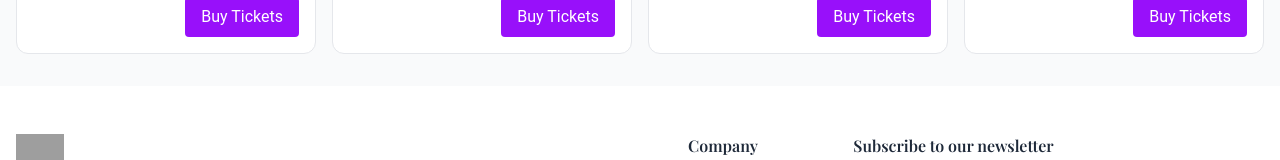
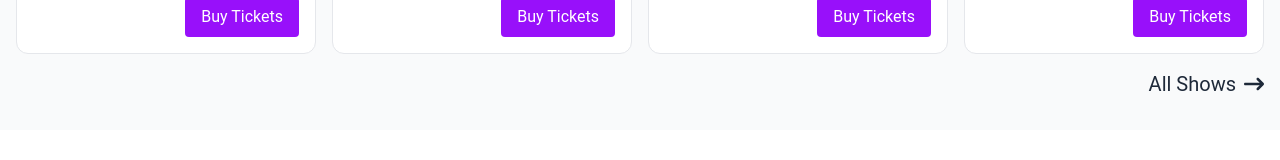
Before and after one commit to ajkacca457/curtain-call, a React (Vite) app in the folder client/: page /shows/100001 in a window 1280 px wide. Shown: the part 2366-2526 px from the top of the page. Built offline with nearby package versions, Linux system fonts and the light colour scheme; no server answers; grey boxes are pictures that could not be loaded; a web font is replaced by a local one.

Commit message:
update curtains call

```diff
--- a/client/src/pages/ShowDetails.jsx
+++ b/client/src/pages/ShowDetails.jsx
@@ -3,6 +3,8 @@ import { useParams } from "react-router-dom";
 import { dummyShowsData, dummyDateTimeData } from "../assets/data";
 import DateSelect from "../components/DateSelect";
 import ShowCard from "../components/ShowCard";
+import { Link } from "react-router-dom";
+import { FaArrowRightLong } from "react-icons/fa6";
 
 const ShowDetails = () => {
   const { id } = useParams();
@@ -110,13 +112,18 @@ const ShowDetails = () => {
         <h1 className="text-3xl font-bold text-left my-8">
           Other shows you can watch:
         </h1>
-          <div className="grid grid-cols-1 sm:grid-cols-2 md:grid-cols-3 lg:grid-cols-4 gap-4">
+        <div className="grid grid-cols-1 mb-4 sm:grid-cols-2 md:grid-cols-3 lg:grid-cols-4 gap-4">
           {SuggestedShows.map((show) => (
             <ShowCard key={show.id} show={show} />
           ))}
         </div>
+
+        <div className="flex justify-end">
+          <Link to="/shows" className="text-xl flex items-center gap-x-2 transition-colors duration-100 hover:underline hover:text-blue-950">
+            All Shows <FaArrowRightLong />
+          </Link>
         </div>
-
+      </div>
     </div>
   );
 };
```
Lines whose indentation alone changed are shown as unchanged.
